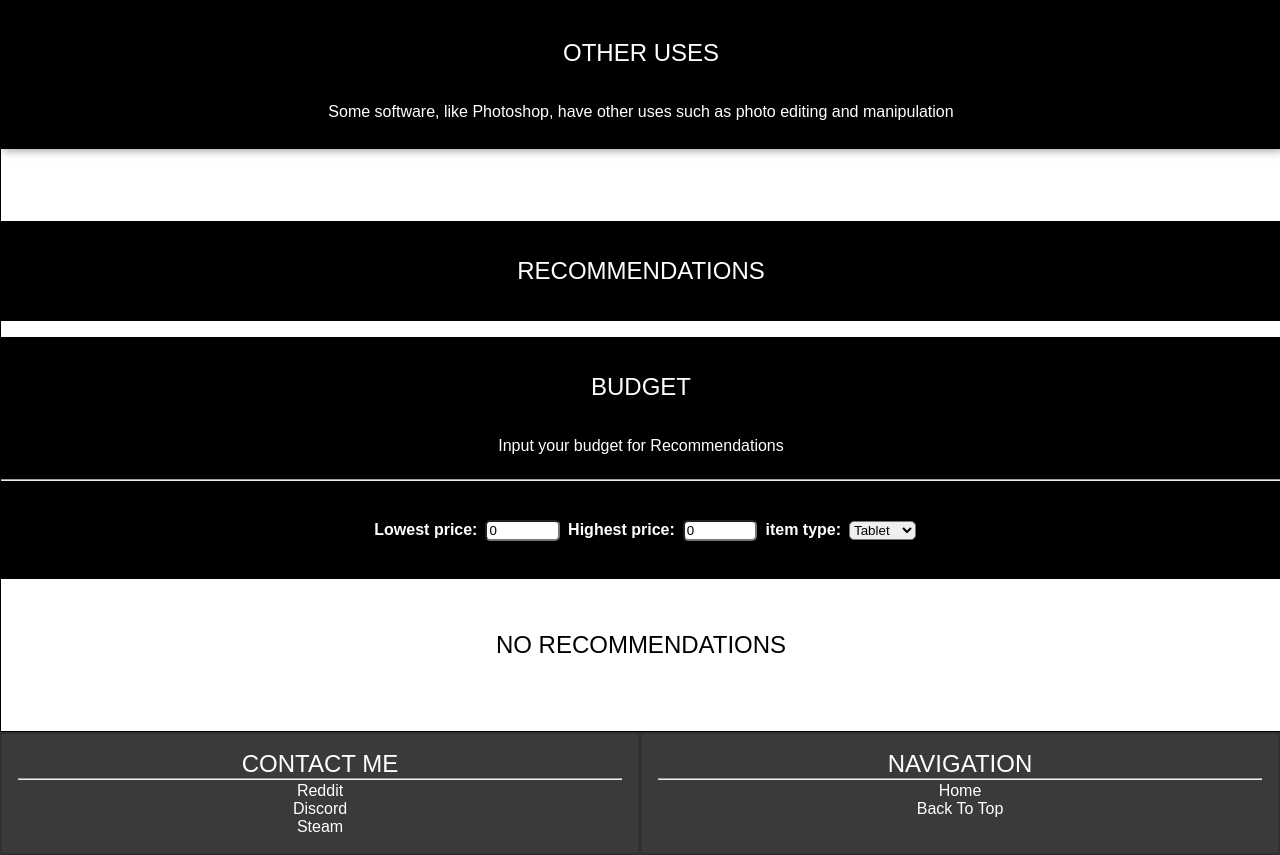
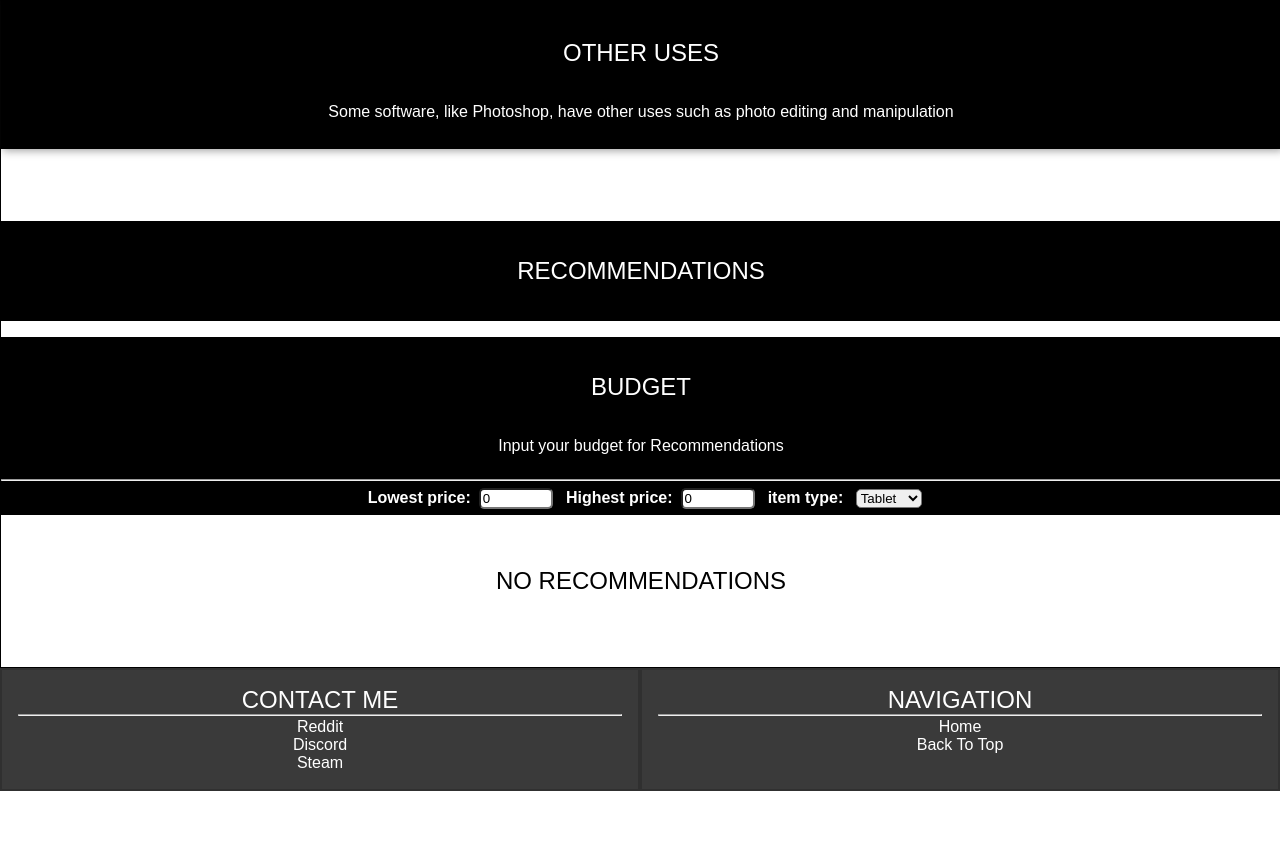
Before and after one commit to Mitsuteru-0/Mitsuteru-0.github.io, a plain HTML site: page index.html in a window 1280 px wide. Shown: the part 2099-2954 px from the top of the page. After the commit the page ends 2890 px from the top, so only its background shows below. Drawn offline with Linux system fonts and the light colour scheme; some icons are missing.

Commit message:
Add files via upload

```diff
--- a/css/style.css
+++ b/css/style.css
@@ -68,11 +68,6 @@ select {
   max-width: 5em;
 }
 
-form.vertical {
-  display: inline-flex;
-  align-items: center;
-  padding: 2em;
-}
 
 
 /*for responsive Table*/
@@ -153,7 +148,7 @@ header {
 
 .image-illume {
   /* The image used */
-  background-image: url('../images/illumeByYoneyamaMai.jpeg');
+  background-image: url('../images/illumeByYoneyamaMai.jpg');
 }
 
 .image-dawn {
--- a/index.html
+++ b/index.html
@@ -170,7 +170,7 @@
           <h2>Budget</h2>
           <p>Input your budget for Recommendations<p>
           <hr>
-          <form action="#" onsubmit="return false" class="vertical">
+          <form action="#" onsubmit="return false">
             <label for="lowest-price">Lowest price: </label><input type="number" id="lowest-price" value="0"></input>
             <label for="highest-price">Highest price: </label><input type="number" id="highest-price" value="0"></input>
             <label for="item-type">item type:</label>
@@ -453,7 +453,7 @@
           <div class="box">
             <form action="#" onsubmit="return false">
               <label for="penColor">Color: </label><input type="color" id="penColor"></input>
-              <label for="penWidth">Pen Size: </label><input type="range" id="penWidth" min="0.1" max="10" value="0.1"></input>
+              <label for="penWidth">Pen Size: </label><input type="range" id="penWidth" min="0.1" max="1000" value="0.1"></input>
               <button id="undo"> Undo</button>
               <button id="clear"> Clear</button>
               <button id="download-canvas"> Download Image</button>
--- a/js/script.js
+++ b/js/script.js
@@ -186,7 +186,6 @@ function prepareToDraw(event) {
 function startDrawing(event) {
 
     if (isdrawing) {
-        console.log("draw");
         var mousePos = getMousePos(canvas, event);
         ctx.lineTo(mousePos.x, mousePos.y);
         ctx.strokeStyle = pen_color;
```
Also changed, not shown: images/IllumeByYoneyamaMai.jpg (added).
